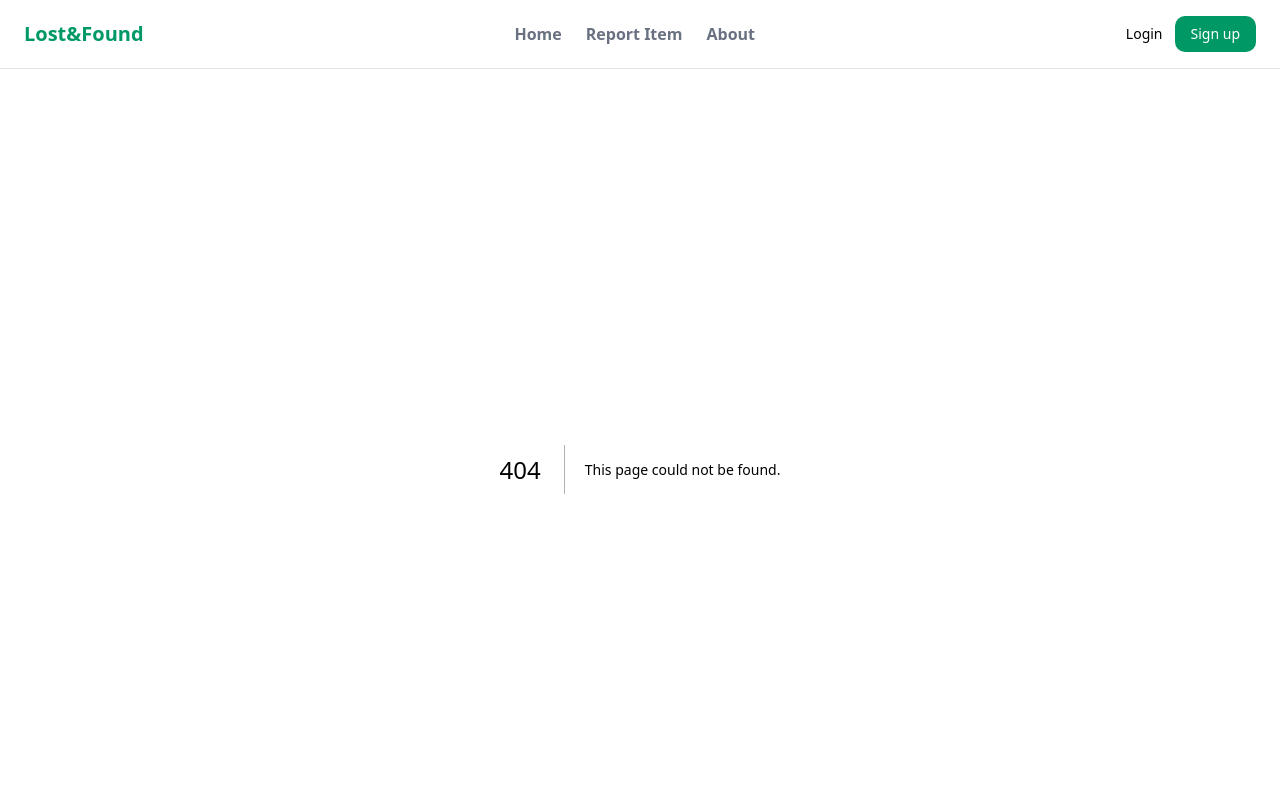
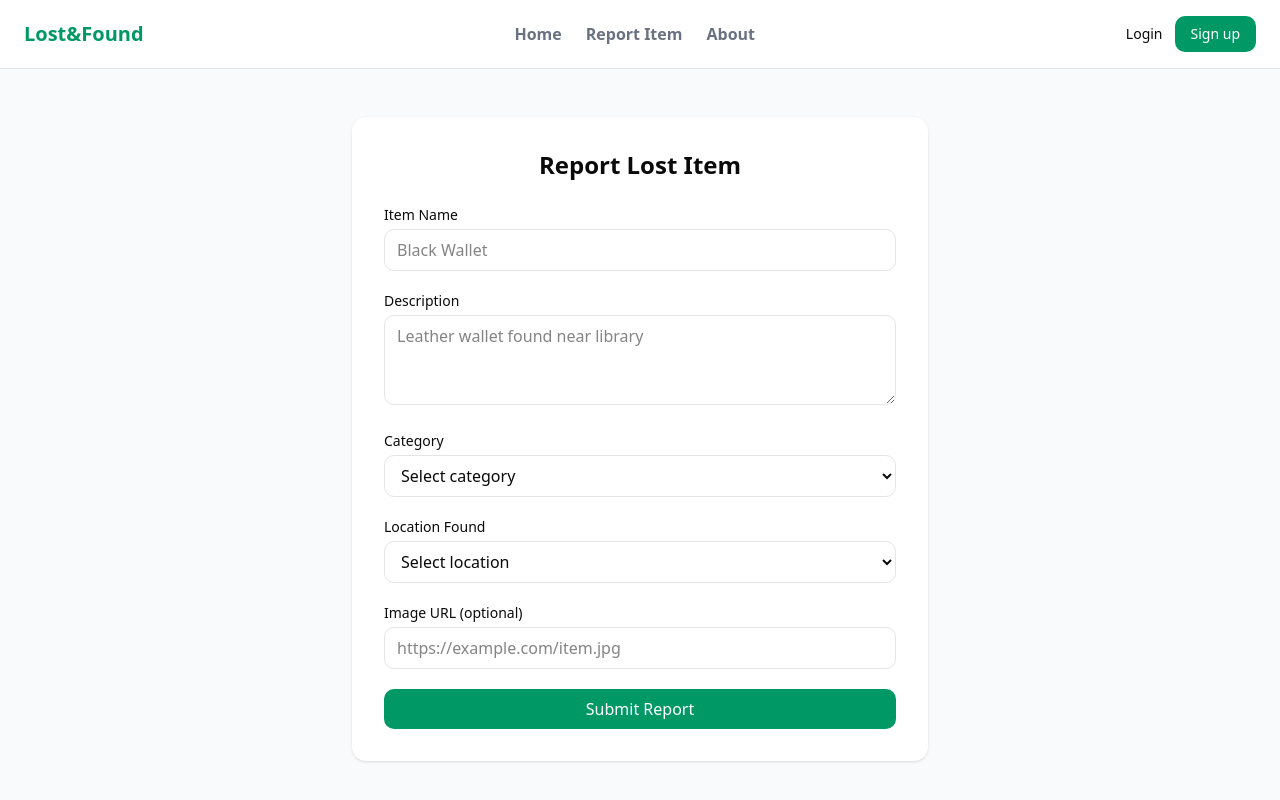
Before and after one commit to Kalkidan407/lost-found-frontend, a Next.js app: page /report in a window 1280 px wide. Before the commit this address had no page. Shown: the top 800 px of the page. Built offline with nearby package versions, Linux system fonts and the light colour scheme.

Commit message:
report page added ): but will be updated

```diff
--- /dev/null
+++ b/src/app/report/page.tsx
@@ -0,0 +1,128 @@
+"use client";
+
+import { useState } from "react";
+
+export default function ReportItemPage() {
+  const [form, setForm] = useState({
+    name: "",
+    description: "",
+    categoryId: "",
+    locationId: "",
+    photoUrl: "",
+  });
+
+  function handleChange(
+    e: React.ChangeEvent<HTMLInputElement | HTMLTextAreaElement | HTMLSelectElement>
+  ) {
+    setForm({ ...form, [e.target.name]: e.target.value });
+  }
+
+  function handleSubmit(e: React.FormEvent) {
+    e.preventDefault();
+
+    // later: connect to API
+    console.log("Report item:", form);
+  }
+
+  return (
+    <div className="min-h-screen bg-gray-50 flex justify-center items-start py-12 px-4">
+      <div className="w-full max-w-xl bg-white rounded-xl shadow-sm p-8">
+        <h1 className="text-2xl font-semibold mb-6 text-center">
+          Report Lost Item
+        </h1>
+
+        <form onSubmit={handleSubmit} className="space-y-5">
+          {/* Item Name */}
+          <div>
+            <label className="block text-sm font-medium mb-1">
+              Item Name
+            </label>
+            <input
+              type="text"
+              name="name"
+              required
+              value={form.name}
+              onChange={handleChange}
+              className="w-full border rounded-lg px-3 py-2 focus:outline-none focus:ring-2 focus:ring-emerald-500"
+              placeholder="Black Wallet"
+            />
+          </div>
+
+          {/* Description */}
+          <div>
+            <label className="block text-sm font-medium mb-1">
+              Description
+            </label>
+            <textarea
+              name="description"
+              rows={3}
+              value={form.description}
+              onChange={handleChange}
+              className="w-full border rounded-lg px-3 py-2 focus:outline-none focus:ring-2 focus:ring-emerald-500"
+              placeholder="Leather wallet found near library"
+            />
+          </div>
+
+          {/* Category */}
+          <div>
+            <label className="block text-sm font-medium mb-1">
+              Category
+            </label>
+            <select
+              name="categoryId"
+              value={form.categoryId}
+              onChange={handleChange}
+              className="w-full border rounded-lg px-3 py-2"
+            >
+              <option value="">Select category</option>
+              <option value="1">Wallet</option>
+              <option value="2">Phone</option>
+              <option value="3">Electronics</option>
+            </select>
+          </div>
+
+          {/* Location */}
+          <div>
+            <label className="block text-sm font-medium mb-1">
+              Location Found
+            </label>
+            <select
+              name="locationId"
+              value={form.locationId}
+              onChange={handleChange}
+              className="w-full border rounded-lg px-3 py-2"
+            >
+              <option value="">Select location</option>
+              <option value="1">4 Kilo</option>
+              <option value="2">Library</option>
+              <option value="3">Campus Gate</option>
+            </select>
+          </div>
+
+          {/* Image URL */}
+          <div>
+            <label className="block text-sm font-medium mb-1">
+              Image URL (optional)
+            </label>
+            <input
+              type="text"
+              name="photoUrl"
+              value={form.photoUrl}
+              onChange={handleChange}
+              className="w-full border rounded-lg px-3 py-2"
+              placeholder="https://example.com/item.jpg"
+            />
+          </div>
+
+
+          <button
+            type="submit"
+            className="w-full bg-emerald-600 text-white py-2 rounded-lg font-medium hover:bg-emerald-700 transition"
+          >
+            Submit Report
+          </button>
+        </form>
+      </div>
+    </div>
+  );
+}
```
